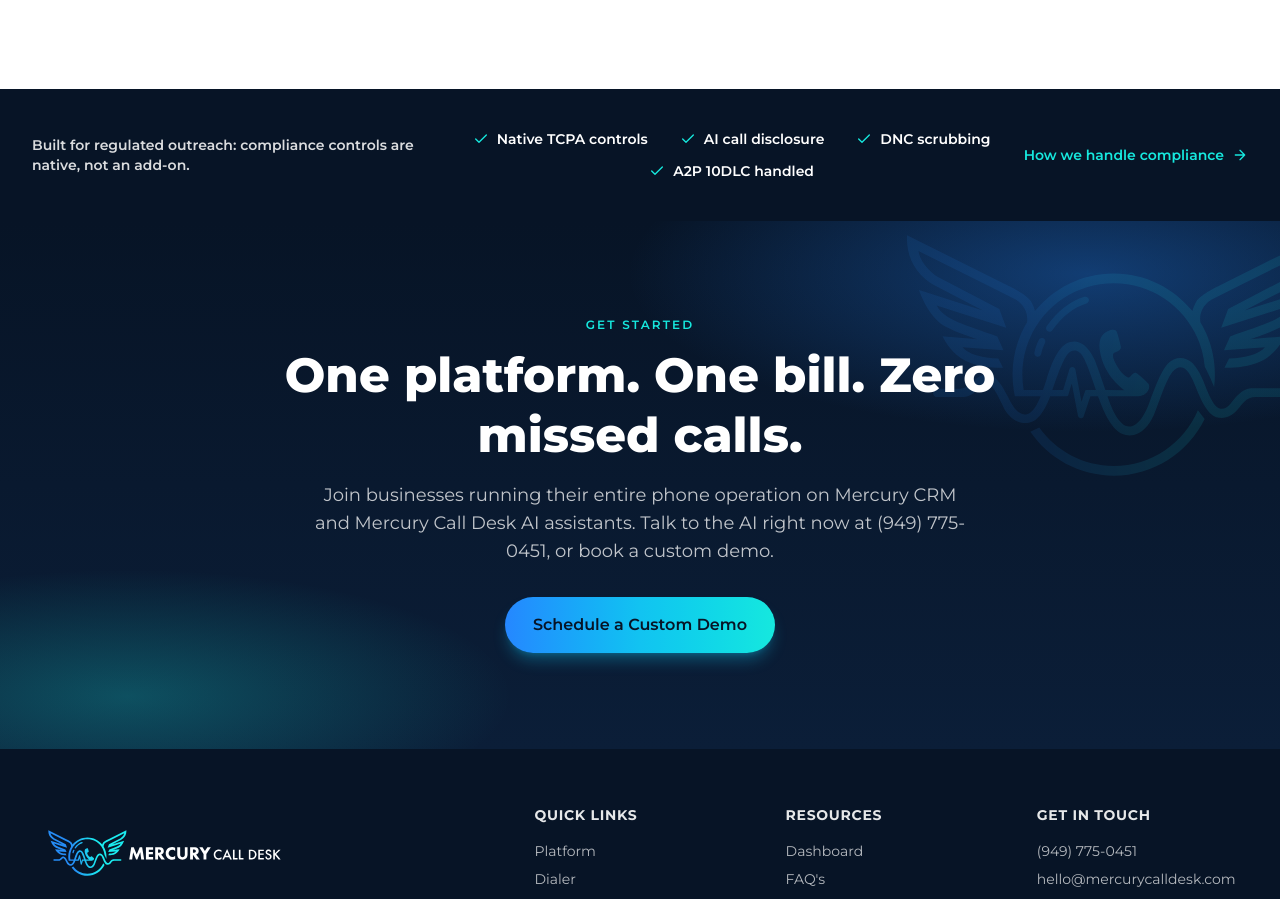
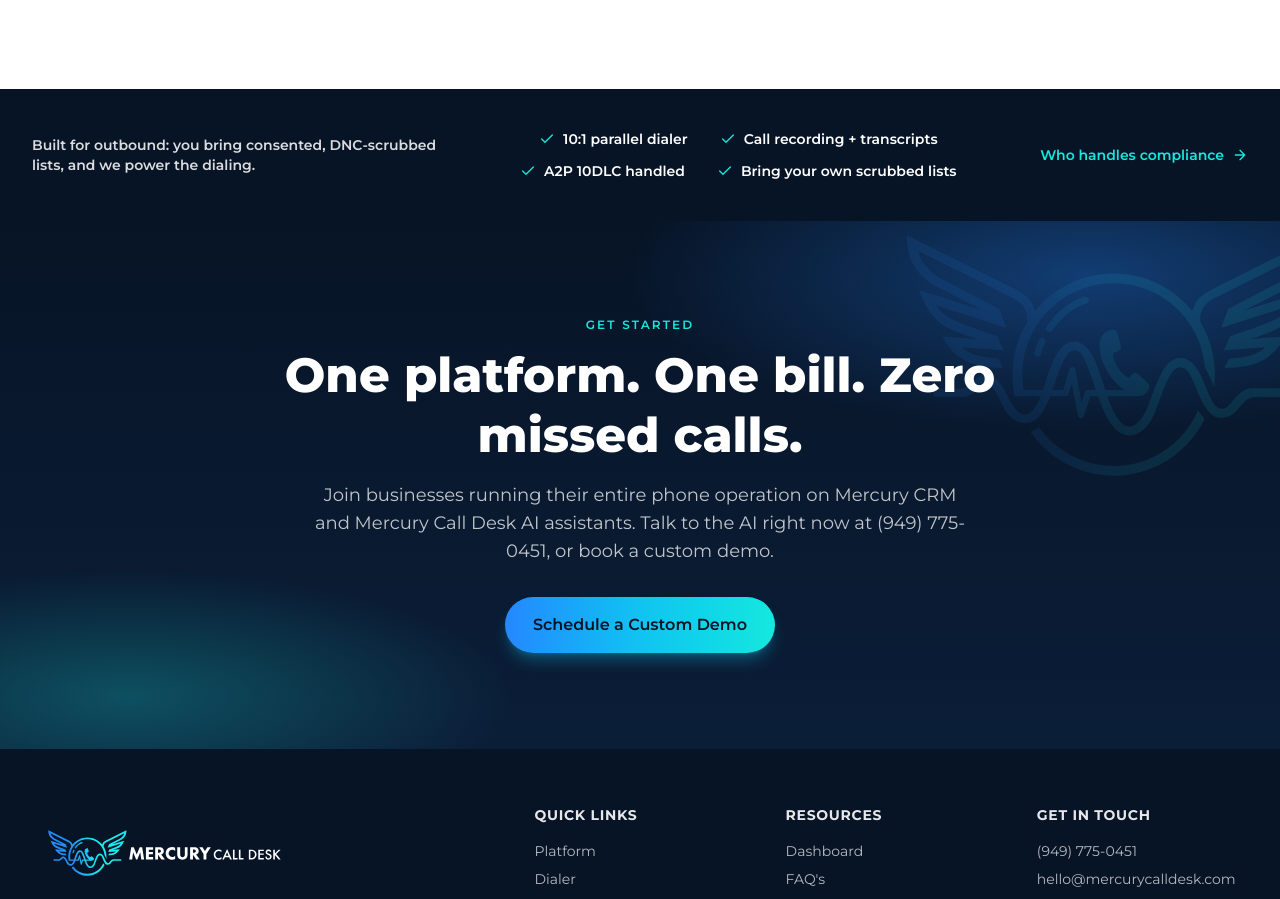
Before and after one commit to hpintojr/mercury-call-desk-site, a Next.js app: page / in a window 1280 px wide. Shown: the part 8300-9199 px from the top of the page. Built offline with nearby package versions, Linux system fonts and the light colour scheme; no server answers.

Commit message:
Remove false DNC/TCPA claims, add 10:1 parallel dialer, drop old pricing and GoHighLevel copy
Co-Authored-By: Claude Opus 5.5 (1M context) <noreply@anthropic.com>
Claude-Session: https://claude.ai/code/session_01F4XGDnruiQ4n5jx9kAAWym

```diff
--- a/src/app/dialer/page.tsx
+++ b/src/app/dialer/page.tsx
@@ -9,7 +9,7 @@ import { dialerHero, dialerFeatures, complianceItems, dialerFaq } from "@/conten
 
 export const metadata: Metadata = {
   title: "Dialer",
-  description: "A full outbound dialer built into Mercury CRM: local numbers, recordings, SMS, and natively enforced TCPA, DNC, and timezone compliance.",
+  description: "A 10:1 parallel dialer built into Mercury CRM: local numbers, call recording, transcripts, and SMS for your team and your AI assistants.",
 };
 
 const featureIcons: IconName[] = ["zap", "phone", "chat", "chat"];
@@ -37,7 +37,7 @@ export default function DialerPage() {
       {/* ── Compliance ── */}
       <section id="compliance" className="scroll-mt-24 bg-mcd-navy py-14 text-white sm:py-20">
         <div className="container-x">
-          <SectionHeading eyebrow="Compliance, Native" title="Built for regulated outreach" body="Outbound AI calling carries real legal exposure: $500 to $1,500 per TCPA violation. The dialer enforces the controls natively instead of leaving them to a checklist." />
+          <SectionHeading eyebrow="Compliance" title="Who handles what on outbound calls" body="Outbound AI calling carries real legal exposure: $500 to $1,500 per TCPA violation. List scrubbing, consent, and calling hours are your responsibility. Here is what that means and what we handle." />
           <div className="mt-10 grid gap-5 md:grid-cols-2 lg:grid-cols-3">
             {complianceItems.map((c) => (
               <div key={c.title} className="rounded-xl2 border border-white/10 bg-white/5 p-6">
@@ -63,7 +63,7 @@ export default function DialerPage() {
         <div className="container-x text-center">
           <p className="eyebrow text-mcd-blue">Hear It In Action</p>
           <h2 className="mx-auto mt-3 max-w-2xl text-2xl font-extrabold text-mcd-navy sm:text-3xl lg:text-4xl">Call the AI line at {aiLine.display}</h2>
-          <p className="mx-auto mt-4 max-w-xl text-mcd-muted">Experience an AI-handled call yourself, then book a walkthrough of the dialer and compliance controls.</p>
+          <p className="mx-auto mt-4 max-w-xl text-mcd-muted">Experience an AI-handled call yourself, then book a walkthrough of the dialer.</p>
           <div className="mt-8 flex flex-col justify-center gap-3 sm:flex-row">
             <Button href={links.demoCall} size="lg"><Icon name="phone" className="h-4 w-4" /> Talk to {site.shortName} now</Button>
             <Button href={links.demo} size="lg" variant="outline">Schedule a Custom Demo</Button>
--- a/src/app/page.tsx
+++ b/src/app/page.tsx
@@ -221,13 +221,13 @@ export default function HomePage() {
       {/* ── Compliance strip ── */}
       <section className="bg-mcd-navy py-10 text-white">
         <div className="container-x flex flex-col items-center gap-6 lg:flex-row lg:justify-between">
-          <p className="text-center text-sm font-semibold text-white/85 lg:text-left">Built for regulated outreach: compliance controls are native, not an add-on.</p>
+          <p className="text-center text-sm font-semibold text-white/85 lg:text-left">Built for outbound: you bring consented, DNC-scrubbed lists, and we power the dialing.</p>
           <ul className="flex flex-wrap justify-center gap-x-8 gap-y-3">
             {compliancePoints.map((c) => (
               <li key={c} className="flex items-center gap-2 text-sm font-semibold"><Icon name="check" className="h-4 w-4 text-mcd-cyan" />{c}</li>
             ))}
           </ul>
-          <Link href="/dialer#compliance" className="inline-flex shrink-0 items-center gap-2 text-sm font-semibold text-mcd-cyan hover:underline">How we handle compliance <Icon name="arrow" className="h-4 w-4" /></Link>
+          <Link href="/dialer#compliance" className="inline-flex shrink-0 items-center gap-2 text-sm font-semibold text-mcd-cyan hover:underline">Who handles compliance <Icon name="arrow" className="h-4 w-4" /></Link>
         </div>
       </section>
 
--- a/src/content/dialer.ts
+++ b/src/content/dialer.ts
@@ -1,15 +1,15 @@
-/** Content for the /dialer page: the full dialer + compliance. */
+/** Content for the /dialer page: the full dialer + who owns outbound compliance. */
 
 export const dialerHero = {
   crumb: "Dialer",
   title: "A full dialer, built into your CRM",
-  body: "Outbound campaigns, local numbers, recordings, and SMS, with compliance controls enforced natively. Your team, your AI, or both on the phones.",
+  body: "A 10:1 parallel dialer, local numbers, recordings, and SMS, all inside your CRM. Your team, your AI, or both on the phones.",
 };
 
 export const dialerFeatures = [
   {
-    title: "Outbound dialing",
-    body: "Run follow-up, reminder, and sales campaigns from the same place your inbound calls land. Lists, dispositions, and callbacks stay in the CRM.",
+    title: "10:1 parallel dialer",
+    body: "Dial up to 10 lines at once and connect your rep to whoever picks up first. Run sales, follow-up, and reminder campaigns from the same place your inbound calls land; lists, dispositions, and callbacks stay in the CRM.",
     icon: "zap",
   },
   {
@@ -31,33 +31,31 @@ export const dialerFeatures = [
 
 export const complianceItems = [
   {
-    title: "TCPA controls, native",
-    body: "AI-generated voices count as artificial voices under the TCPA (FCC ruling, Feb 2024). The dialer enforces prior-express-consent checks before AI-placed marketing calls go out. Violations run $500 to $1,500 per call, so this isn't optional.",
+    title: "You scrub your lists",
+    body: "The dialer does not scrub against the National Do Not Call Registry, state lists, or your internal DNC list. Scrub every list before you upload it, and keep your internal do-not-call list current.",
   },
   {
-    title: "DNC scrubbing",
-    body: "Federal and internal do-not-call lists are scrubbed automatically before every campaign. Suppression is enforced at dial time, not as a manual export.",
+    title: "You get consent",
+    body: "AI-generated voices count as artificial voices under the TCPA (FCC ruling, Feb 2024). Prior express written consent is required before AI-placed or automated marketing calls and texts to mobile numbers. Violations run $500 to $1,500 per call.",
   },
   {
-    title: "Timezone-aware calling windows",
-    body: "Campaigns respect the recipient's local timezone. No 6 AM calls to the wrong coast, no after-hours violations.",
-  },
-  {
-    title: "AI call disclosure",
-    body: "The platform discloses the AI nature of the call automatically, meeting California's spoken-disclosure requirement and keeping you ahead of pending federal rules.",
+    title: "You set calling hours",
+    body: "Schedule campaigns inside the legal calling hours for each recipient's state and timezone. Federal rules allow 8 AM to 9 PM local time, and some states are stricter.",
   },
   {
     title: "A2P 10DLC handled",
     body: "Business SMS requires registered campaigns. We handle your A2P 10DLC registration so your messages get delivered instead of filtered.",
   },
   {
-    title: "Opt-out automation",
-    body: "Revocations are honored within 10 business days by any reasonable means: reply STOP, a call, or an email. The platform processes them automatically and logs the record.",
+    title: "Records in your CRM",
+    body: "Every call is recorded and transcribed, and dispositions are saved on the contact, so you have a history of who was called, when, and what was said.",
   },
 ];
 
 export const dialerFaq = [
-  { q: "Do I need consent before the AI calls someone?", a: "For AI-placed marketing calls to mobile numbers, yes: prior express written consent is required under the TCPA. The dialer checks consent before dialing and keeps the records." },
+  { q: "Do you scrub my lists against the Do Not Call registry?", a: "No. The dialer does not scrub lists, so scrub every list against the National Do Not Call Registry, any state lists, and your internal DNC list before you upload it." },
+  { q: "Do I need consent before the AI calls someone?", a: "For AI-placed or automated marketing calls to mobile numbers, yes: prior express written consent is required under the TCPA. Getting and keeping that consent is your responsibility, so only upload contacts who have given it." },
   { q: "Can my human team use the dialer too?", a: "Yes. The dialer works for human agents, AI assistants, or a mix. Recordings, transcripts, and dispositions are identical either way." },
-  { q: "What happens if someone asks to be removed?", a: "They're suppressed immediately across voice and SMS, and the revocation is logged for your records." },
+  { q: "How does the parallel dialer work?", a: "It dials up to 10 numbers at once for each rep and connects the rep to the first person who answers, so your team spends its time talking instead of listening to rings." },
+  { q: "What happens if someone asks to be removed?", a: "Add them to your internal do-not-call list right away and remove them from every campaign. Revocations must be honored within 10 business days, by any reasonable means the person uses to ask." },
 ];
--- a/src/content/faq.ts
+++ b/src/content/faq.ts
@@ -74,7 +74,7 @@ export const faqSections: FaqSection[] = [
     title: "Billing & Account",
     subtitle: "Payment, billing, and account management",
     items: [
-      { q: "How does billing work for different service tiers?", a: ["Billing is straightforward with transparent monthly pricing: Starter ($1,595/month), Growth ($1,995/month), and Pro ($3,995/month). Each tier includes specific features and usage limits with no hidden fees. Overage charges are clearly defined, and you can upgrade or downgrade anytime. Annual payment options provide additional savings for long-term commitments."] },
+      { q: "How does billing work for different service tiers?", a: ["Billing is straightforward: a monthly platform fee plus published usage rates. Starter is $97/month, Professional $297/month, Agencies $397/month, and Enterprise $1,250/month. Every plan includes monthly usage credits, usage beyond them bills at your tier's published rate, and you can upgrade or downgrade anytime. Annual billing includes 2 months free."] },
       { q: "Can I change my plan or cancel anytime?", a: ["Yes, you can upgrade, downgrade, or cancel your service anytime without long-term contracts or cancellation fees. Plan changes take effect at your next billing cycle, and you retain access to all features through the end of your current billing period. Downgrades may require adjusting features to match your new tier's capabilities."] },
       { q: "Are there any setup fees or additional charges?", a: ["There are no setup fees for any service tier. Monthly pricing includes all standard features listed in your plan. Additional charges may apply for premium add-ons like extra phone numbers, advanced integrations, or custom development work. All potential charges are clearly disclosed before activation, ensuring transparent pricing with no surprises."] },
       { q: "How do I access my usage reports and billing history?", a: ["Access detailed usage reports and billing history through your customer dashboard or by contacting our support team. Reports include call volumes, feature usage, conversion metrics, and cost breakdowns. Automated monthly statements provide comprehensive billing details with exportable data for accounting and business analysis purposes."] },
--- a/src/content/home.ts
+++ b/src/content/home.ts
@@ -66,10 +66,10 @@ export const oneBill = {
 };
 
 export const compliancePoints = [
-  "Native TCPA controls",
-  "AI call disclosure",
-  "DNC scrubbing",
+  "10:1 parallel dialer",
+  "Call recording + transcripts",
   "A2P 10DLC handled",
+  "Bring your own scrubbed lists",
 ];
 
 export const featureRows = [
--- a/src/content/landing.ts
+++ b/src/content/landing.ts
@@ -213,7 +213,7 @@ export const landingPages: LandingConfig[] = [
   {
     slug: "crm-automation",
     title: "CRM automation that chases your leads for you",
-    description: "We build the follow-up: instant callbacks, text cadences, pipeline updates, review requests — done for you in GoHighLevel.",
+    description: "We build the follow-up: instant callbacks, text cadences, pipeline updates, review requests — done for you in Mercury CRM.",
     eyebrow: "CRM automation · Done for you",
     headline: "Your CRM should chase leads for you. We build the cadences.",
     sub: "You paid for the lead. Then nobody called them for two days. Mercury Call Desk builds the machine that never lets that happen: an AI callback within 60 seconds, text and email cadences that keep going until they answer, pipeline stages that update themselves, and review requests that go out the moment a job closes.",
@@ -242,13 +242,13 @@ export const landingPages: LandingConfig[] = [
       { value: "42+ hrs", label: "average business response time to a new lead", basis: "Lead-response studies" },
       { value: "< 60 sec", label: "from form submit to the AI callback", basis: "Mercury Call Desk workflow timing" },
     ],
-    integrations: ["GoHighLevel", "Meta lead forms", "Google lead forms", "Google Calendar", "Stripe", "Zapier"],
+    integrations: ["Mercury CRM", "Meta lead forms", "Google lead forms", "Google Calendar", "Stripe", "Zapier"],
     bookEyebrow: "Automation walkthrough",
     bookTitle: "Show us your lead flow. We'll show you the machine.",
     bookBody: "Bring the sources your leads come from and how you follow up today. In 20 minutes we'll map the cadence we'd build, what it connects to, and what it would take to be live.",
     faq: [
-      { q: "Do I need to be on GoHighLevel?", a: "We build on GoHighLevel because it runs calls, texts, email, pipelines and calendars in one place. If you're on another CRM we can connect to it, or set up a GoHighLevel account for you as part of the build." },
-      { q: "Is the outbound calling compliant?", a: "Callbacks go only to people who asked to be contacted, within legal calling hours, with the assistant identifying itself as an AI. Consent language on your forms and opt-out handling are part of the build." },
+      { q: "Do I need to switch CRMs?", a: "No. We build it in Mercury CRM, which is included with every plan and runs calls, texts, email, pipelines and calendars in one place. If you'd rather keep the CRM you already use, we connect to it instead." },
+      { q: "Is the outbound calling compliant?", a: "The AI callback only goes to people who just asked to be contacted through your form, and consent language on your forms is part of the build. For any other list you call, DNC scrubbing, consent, and calling hours are your responsibility." },
       { q: "What's included in the build?", a: "The workflows, the messaging, the pipeline, the AI callback assistant, the calendar and CRM connections, and testing with your team. You get a working system, not a template." },
       commonFaq[4],
       commonFaq[5],
@@ -279,9 +279,9 @@ export const landingPages: LandingConfig[] = [
       { icon: "check", title: "A clear recommendation", body: "Which plan, what it connects to, what setup looks like — and a straight answer if we're not the right fit." },
     ],
     stats: [
-      { value: "$1,595", label: "Starter · 1 assistant · 100 minutes/mo", basis: "Month to month, no setup fee; $0.60/min beyond included minutes" },
-      { value: "$1,995", label: "Growth · 3 assistants · 300 minutes/mo", basis: "Most popular; $0.50/min beyond included minutes" },
-      { value: "$3,995", label: "Pro · 5 assistants · 1,000 minutes/mo", basis: "Integrations & custom automations; $0.45/min beyond included minutes" },
+      { value: "$97", label: "Starter · AI front desk, dialer + Mercury CRM", basis: "Per month plus published usage rates; no setup fee" },
+      { value: "$297", label: "Professional · 5 users, marketing + automation", basis: "Most popular; per month plus published usage rates" },
+      { value: "$397", label: "Agencies · white-label sub-accounts + rebilling", basis: "Per month plus published usage rates" },
     ],
     bookEyebrow: "Pick a time",
     bookTitle: "Book your Front-Desk Audit",
--- a/src/content/pricing.ts
+++ b/src/content/pricing.ts
@@ -193,7 +193,7 @@ export const compare: CompareGroup[] = [
       { label: "Call recording & transcripts", cells: [true, true, true, true] },
       { label: "SMS messaging", cells: [true, true, true, true] },
       { label: "40+ languages", cells: [true, true, true, true] },
-      { label: "Native TCPA / DNC / timezone controls", tip: "Consent checks, DNC scrubbing, and timezone-aware calling windows enforced natively.", cells: [true, true, true, true] },
+      { label: "10:1 parallel dialer", tip: "Dial up to 10 lines at once and connect to whoever answers first. You scrub your own lists for DNC and get consent before calling.", cells: [true, true, true, true] },
       { label: "A2P 10DLC registration", tip: "Business SMS campaign registration handled for you.", cells: [true, true, true, true] },
     ],
   },
@@ -213,7 +213,7 @@ export const whyChoose = [
   { title: "One Platform, One Bill", body: "CRM, phone system, dialer, and AI assistants in a single subscription. No stitching vendors together." },
   { title: "Transparent Usage Pricing", body: "Published per-segment and per-minute rates on every tier. Competitors hide overages until the invoice; we print ours." },
   { title: "Live in Days, Not Months", body: "AI assistants trained on your business, numbers provisioned, CRM configured. No complex installations." },
-  { title: "Built-In Compliance", body: "Native TCPA controls, DNC scrubbing, timezone-aware calling, AI call disclosure, and A2P 10DLC registration handled." },
+  { title: "A2P 10DLC Handled", body: "We register your SMS campaigns so your texts get delivered. You stay in control of consent and DNC scrubbing for your own lists." },
   { title: "Scales to White-Label", body: "Grow from a single location to a resold SaaS product. Agencies unlocks white-label sub-accounts and rebilling." },
   { title: "Real Human Backup", body: "AI handles the routine; your team handles the exceptions. Call transfer and routing keep humans one tap away." },
 ];
```
